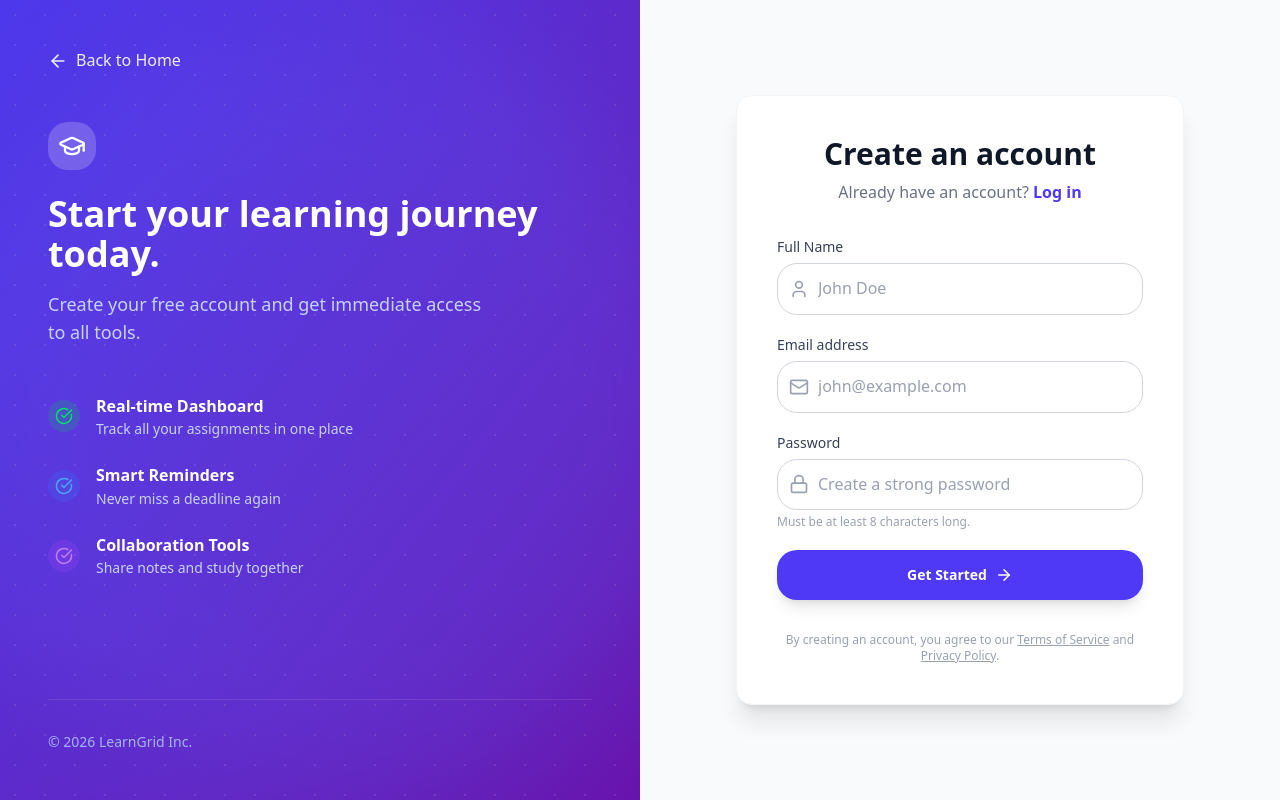
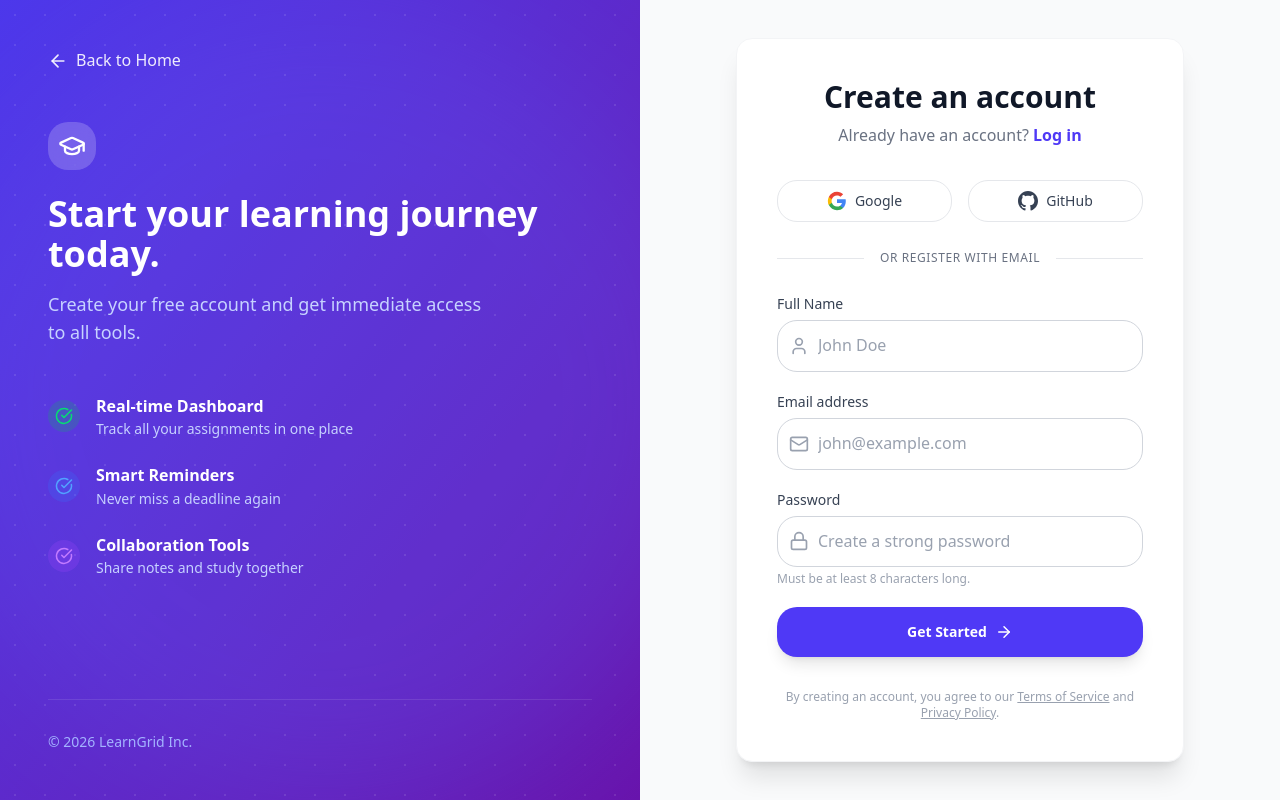
Before and after one commit to PrajwalChaple/LearnGrid, a React (Vite) app: page /#/register in a window 1280 px wide. Built offline with nearby package versions, Linux system fonts and the light colour scheme.

Commit message:
Add Google and GitHub sign-in options to Register page

```diff
--- a/src/pages/Auth/Register.jsx
+++ b/src/pages/Auth/Register.jsx
@@ -100,6 +100,33 @@ export function Register() {
           </div>
 
           <form onSubmit={handleRegister} className="space-y-5">
+            {/* Social Login Buttons */}
+            <div className="grid grid-cols-2 gap-4">
+              <button type="button" className="flex items-center justify-center gap-2 py-2.5 border border-gray-200 rounded-xl hover:bg-gray-50 transition-colors bg-white text-sm font-medium text-gray-700">
+                <svg className="w-5 h-5" viewBox="0 0 24 24">
+                  <path d="M22.56 12.25c0-.78-.07-1.53-.2-2.25H12v4.26h5.92c-.26 1.37-1.04 2.53-2.21 3.31v2.77h3.57c2.08-1.92 3.28-4.74 3.28-8.09z" fill="#4285F4" />
+                  <path d="M12 23c2.97 0 5.46-.98 7.28-2.66l-3.57-2.77c-.98.66-2.23 1.06-3.71 1.06-2.86 0-5.29-1.93-6.16-4.53H2.18v2.84C3.99 20.53 7.7 23 12 23z" fill="#34A853" />
+                  <path d="M5.84 14.09c-.22-.66-.35-1.36-.35-2.09s.13-1.43.35-2.09V7.07H2.18C1.43 8.55 1 10.22 1 12s.43 3.45 1.18 4.93l2.85-2.22.81-.62z" fill="#FBBC05" />
+                  <path d="M12 5.38c1.62 0 3.06.56 4.21 1.64l3.15-3.15C17.45 2.09 14.97 1 12 1 7.7 1 3.99 3.47 2.18 7.07l3.66 2.84c.87-2.6 3.3-4.53 6.16-4.53z" fill="#EA4335" />
+                </svg>
+                Google
+              </button>
+              <button type="button" className="flex items-center justify-center gap-2 py-2.5 border border-gray-200 rounded-xl hover:bg-gray-50 transition-colors bg-white text-sm font-medium text-gray-700">
+                <svg className="w-5 h-5" fill="currentColor" viewBox="0 0 24 24">
+                  <path d="M12 0c-6.626 0-12 5.373-12 12 0 5.302 3.438 9.8 8.207 11.387.599.111.793-.261.793-.577v-2.234c-3.338.726-4.033-1.416-4.033-1.416-.546-1.387-1.333-1.756-1.333-1.756-1.089-.745.083-.729.083-.729 1.205.084 1.839 1.237 1.839 1.237 1.07 1.834 2.807 1.304 3.492.997.107-.775.418-1.305.762-1.604-2.665-.305-5.467-1.334-5.467-5.931 0-1.311.469-2.381 1.236-3.221-.124-.303-.535-1.524.117-3.176 0 0 1.008-.322 3.301 1.23.957-.266 1.983-.399 3.003-.404 1.02.005 2.047.138 3.006.404 2.291-1.552 3.297-1.23 3.297-1.23.653 1.653.242 2.874.118 3.176.77.84 1.235 1.911 1.235 3.221 0 4.609-2.807 5.624-5.479 5.921.43.372.823 1.102.823 2.222v3.293c0 .319.192.694.801.576 4.765-1.589 8.199-6.086 8.199-11.386 0-6.627-5.373-12-12-12z" />
+                </svg>
+                GitHub
+              </button>
+            </div>
+
+            <div className="relative py-2">
+              <div className="absolute inset-0 flex items-center">
+                <div className="w-full border-t border-gray-200"></div>
+              </div>
+              <div className="relative flex justify-center">
+                <span className="bg-white px-4 text-xs text-gray-500 uppercase font-medium tracking-wider">Or register with email</span>
+              </div>
+            </div>
             <div>
               <label className="block text-sm font-medium text-gray-700 mb-1.5">Full Name</label>
               <div className="relative">
```
